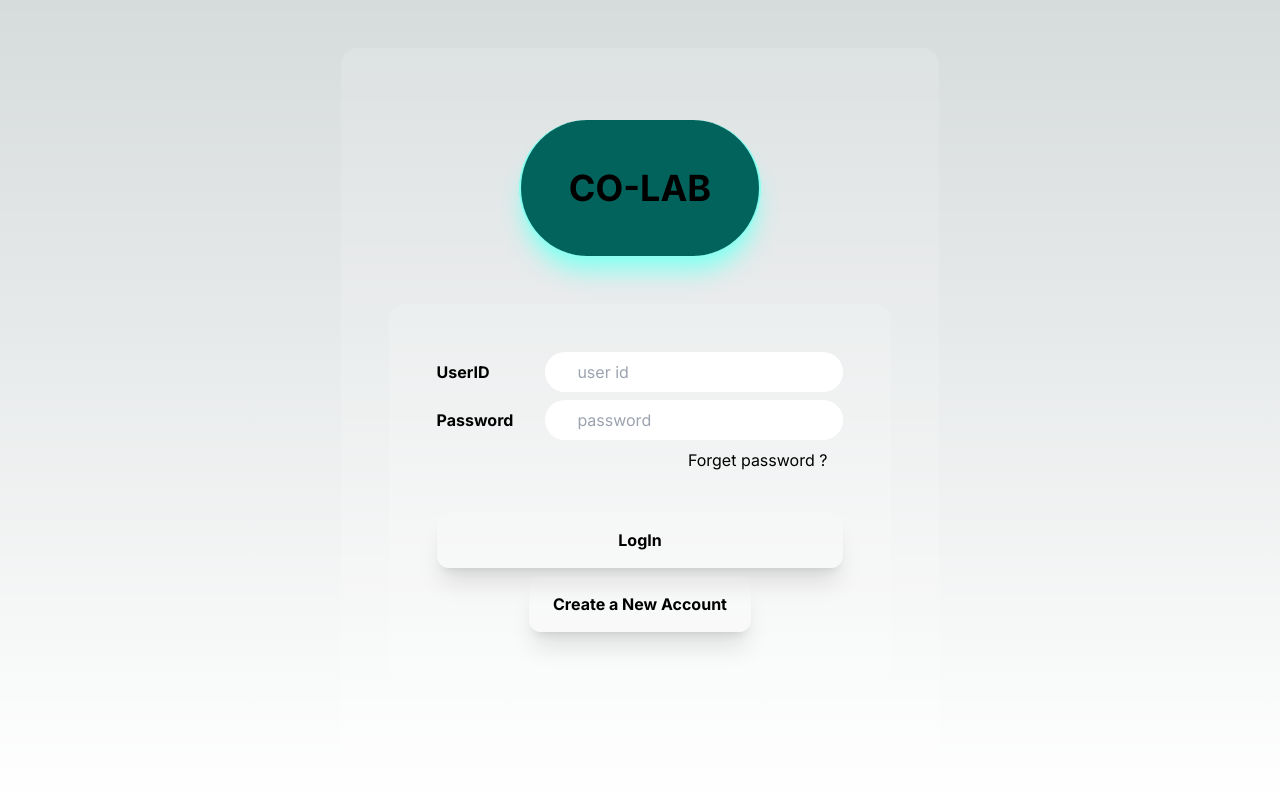
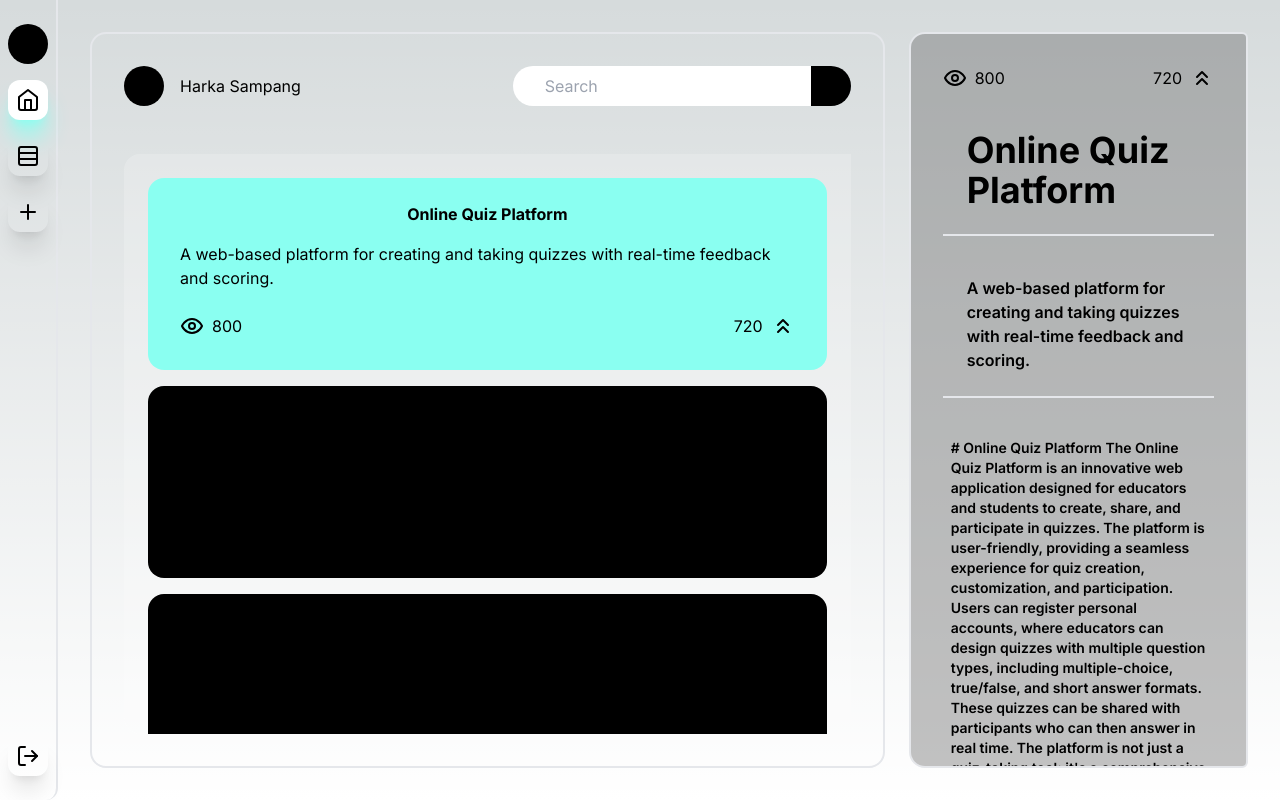
Before and after one commit to therealsunx/COLAB, a Next.js app in the folder colab/: page / in a window 1280 px wide. Built offline with nearby package versions, Linux system fonts and the light colour scheme.

Commit message:
segmentation

```diff
--- a/colab/app/components/Feed.jsx
+++ b/colab/app/components/Feed.jsx
@@ -1,6 +1,5 @@
-import { useState } from "react";
+import { useEffect, useState } from "react";
 import { ChevronsUp, EyeIcon, Search, User } from "lucide-react";
-import { projects } from "../misc/dummy";
 import { buttons, cards } from "../misc/styles";
 
 const FeedProjectCard = ({ project, onClick, className }) => {
@@ -26,7 +25,7 @@ const FeedProjectCard = ({ project, onClick, className }) => {
 
 const ProjectDetailCard = ({ project }) => {
     return (
-        <div className="flex flex-col gap-4 items-center bg-[#6666] border-2 p-8 w-1/3 rounded-2xl overflow-auto">
+        <div className="flex flex-col gap-4 items-center bg-[#6666] border-2 p-8 w-1/3 rounded-l-2xl rounded-r-md overflow-auto">
             <div className="flex w-full items-center justify-between">
                 <div className="flex gap-2">
                     <EyeIcon className={buttons.mini} />
@@ -55,7 +54,7 @@ const ProjectDetailCard = ({ project }) => {
     )
 }
 
-const Feed = () => {
+const Feed = ({ content }) => {
     const [viewed, setViewed] = useState(0);
     const [searchPrmpt, setSearchPrmpt] = useState("");
 
@@ -64,10 +63,16 @@ const Feed = () => {
         console.log("Searching for : ", searchPrmpt);
     }
 
+    const getIndex = () => {
+        if (viewed < content.length) return viewed;
+        setViewed(0);
+        return 0;
+    }
+
     return (
         <div className="flex justify-end gap-6 p-8">
 
-            <div className="flex flex-col items-center p-8 border-2 rounded-2xl">
+            <div className="flex flex-col flex-grow items-center p-8 border-2 rounded-2xl">
                 <div className="flex justify-between w-full gap-2 mb-12">
                     <div className="flex items-center gap-4">
                         <User className={buttons.icon} />
@@ -81,18 +86,18 @@ const Feed = () => {
                             placeholder="Search"
                             onChange={e => setSearchPrmpt(e.target.value)}
                             onKeyDown={startSearch}
-                            className="px-8 py-2 rounded-full text-zinc-600 outline-none"
+                            className="px-8 py-2 rounded-l-full text-zinc-600 outline-none"
                         />
-                        <Search className={buttons.icon} onClick={startSearch} />
+                        <Search className={buttons.semicon} onClick={startSearch} />
                     </div>
                 </div>
 
-                <div className="bg-[#fff3] flex flex-col gap-4 p-6 rounded-2xl overflow-y-auto">
-                    {projects.map((p, i) => <FeedProjectCard project={p} key={i} onClick={() => setViewed(i)} className={viewed === i ? cards.active : cards.projectFeed} />)}
+                <div className="bg-[#fff3] flex flex-col w-full gap-4 p-6 rounded-l-2xl overflow-y-scroll">
+                    {content.map((p, i) => <FeedProjectCard project={p} key={i} onClick={() => setViewed(i)} className={viewed === i ? cards.active : cards.projectFeed} />)}
                 </div>
             </div>
 
-            <ProjectDetailCard project={projects[viewed]} />
+            <ProjectDetailCard project={content[getIndex()]} />
         </div>
     )
 }
--- a/colab/app/components/HomePage.jsx
+++ b/colab/app/components/HomePage.jsx
@@ -1,11 +1,31 @@
+import { useState } from "react";
+
 import Feed from "./Feed";
 import SideBar from "./SideBar";
+import { myProjects, projects } from "../misc/dummy";
 
 const HomePage = ({ sessionToken, setSessionToken }) => {
+    const [pageIndex, setPageIndex] = useState(0);
+
+    const getContent = () => {
+        switch (pageIndex) {
+            case 0:
+                //feed projects
+                return projects;
+            case 1:
+                // my projects
+                return myProjects;
+            default:
+                return projects;
+        }
+    }
+
     return (
         <div className="h-screen flex justify-between">
-            <SideBar sessionToken={sessionToken} setSessionToken={setSessionToken} />
-            <Feed />
+            <SideBar sessionToken={sessionToken} setSessionToken={setSessionToken} pageIndex={pageIndex} setPageIndex={setPageIndex} />
+            {
+                <Feed content={getContent()} />
+            }
         </div>
     )
 }
--- a/colab/app/components/LogInPage.jsx
+++ b/colab/app/components/LogInPage.jsx
@@ -32,8 +32,9 @@ const LogInPage = ({ setNewUser, setSessionToken }) => {
                         />
                     </div>
                     <button className="self-end px-4 hover:text-secondary">Forget password ?</button>
-                    <button className={`px-6 py-4 bg-[#fff1] mt-8 font-bold ${buttons.bulb}`} onClick={() => setSessionToken('12341234')} >LogIn</button>
-                    <button className={`px-6 py-4 w-fit self-center bg-[#fff1] font-bold ${buttons.bulb}`} onClick={() => setNewUser(true)}>Create a New Account</button>                </div>
+                    <button className={`px-6 py-2 bg-[#fff1] mt-8 font-bold ${buttons.bulb}`} onClick={() => setSessionToken('12341234')} >LogIn</button>
+                    <hr/>
+                    <button className={`px-6 py-2 self-center bg-[#fff1] font-bold ${buttons.bulb}`} onClick={() => setNewUser(true)}>Create a New Account</button>                </div>
             </div>
         </div>
     )
--- a/colab/app/components/SideBar.jsx
+++ b/colab/app/components/SideBar.jsx
@@ -1,8 +1,9 @@
 import { AlignJustify, LogOut, Plus, Rows3, UserRound, X } from "lucide-react";
 import { useState } from "react";
 import { buttons } from "../misc/styles";
+import { navBarItems } from "../misc/constants";
 
-const SideBar = ({ sessionToken, setSessionToken }) => {
+const SideBar = ({ sessionToken, setSessionToken, pageIndex, setPageIndex }) => {
     const [expand, setExpand] = useState(false);
     return (
         <div className="flex flex-col border-r-2 p-2 rounded-b-xl">
@@ -10,19 +11,20 @@ const SideBar = ({ sessionToken, setSessionToken }) => {
                 <div className={`${expand ? "rotate-180" : "rotate-0"} duration-500 ${buttons.icon}`} onClick={() => setExpand(!expand)}>
                     {expand ? <X /> : <AlignJustify />}
                 </div>
-                {expand && <p className="font-bold text-2xl px-12">CO-LAB</p>}
+                {expand && <p className="font-bold w-max text-2xl px-12">CO-LAB</p>}
             </div>
 
             <div className="flex flex-col flex-grow justify-between">
                 <div className="flex flex-col gap-4">
-                    <button className={`flex gap-4 p-2 ${buttons.bulb}`} >
-                        <Plus />
-                        {expand && <p className="px-12 w-max">Create Project</p>}
-                    </button>
-                    <button className={`flex gap-4 p-2 ${buttons.bulb}`}>
-                        <Rows3 />
-                        {expand && <p className="px-12 w-max">My Projects</p>}
-                    </button>
+                    {navBarItems.map((n, i) =>
+                        <button
+                            onClick={() => setPageIndex(i)}
+                            className={`flex gap-4 p-2 ${buttons.bulb} ${pageIndex === i && "bg-white shadow-secondary text-black"}`}
+                        >
+                            {n.icon}
+                            {expand && <p className="px-12 w-max">n.title</p>}
+                        </button>
+                    )}
                 </div>
 
                 <button className={`flex gap-4 p-2 mb-4 ${buttons.bulb}`} onClick={() => setSessionToken('')}>
--- a/colab/app/globals.css
+++ b/colab/app/globals.css
@@ -17,14 +17,14 @@
 }
 
 *::-webkit-scrollbar {
-  width: 0.5rem;
+  width: 0.3rem;
   padding: 1rem 0;
   background: #aaaa;
   border-radius: 2rem;
 }
 
 *::-webkit-scrollbar-thumb {
-  background-color: #0ffa;
+  background-color: #aaa;
   border-radius: 2rem;
 }
 
--- /dev/null
+++ b/colab/app/misc/constants.js
@@ -0,0 +1,16 @@
+import { HomeIcon, PlusIcon, Rows3Icon } from "lucide-react";
+
+export const navBarItems = [
+    {
+        title: "Feed",
+        icon: <HomeIcon />
+    },
+    {
+        title: "My Projects",
+        icon: <Rows3Icon />
+    },
+    {
+        title: "Create Project",
+        icon: <PlusIcon />
+    },
+]
--- a/colab/app/misc/dummy.js
+++ b/colab/app/misc/dummy.js
@@ -65,3 +65,45 @@ export const projects = [
     upvotes: 780
   }
 ];
+
+export const myProjects = [
+  {
+    title: "Online Quiz Platform",
+    description: "A web-based platform for creating and taking quizzes with real-time feedback and scoring.",
+    readme: `# Online Quiz Platform
+      The Online Quiz Platform is an innovative web application designed for educators and students to create, share, and participate in quizzes. The platform is user-friendly, providing a seamless experience for quiz creation, customization, and participation. Users can register personal accounts, where educators can design quizzes with multiple question types, including multiple-choice, true/false, and short answer formats. These quizzes can be shared with participants who can then answer in real time.
+
+      The platform is not just a quiz-taking tool; it's a comprehensive educational environment. Educators can track participants' progress, analyze results, and provide instant feedback. The system's real-time scoring feature provides immediate results to participants, enhancing the learning experience. The platform is also equipped with a dashboard for users to review past performances, monitor progress, and identify areas for improvement.
+
+      This project is ideal for students aiming to learn and implement web development, database management, user interface design, and user experience optimization. It demonstrates practical use of HTML, CSS, JavaScript, a backend technology like Node.js, a web framework like Express, and a database system like MongoDB. Students will also gain experience in user authentication and authorization, ensuring data security and privacy.`,
+    skills: "Web Development; Frontend (HTML, CSS, JavaScript); Backend (Node.js, Express); Database (MongoDB)",
+    impressions: 800,
+    upvotes: 720
+  },
+  {
+    title: "Expense Tracker App",
+    description: "A mobile app for managing personal budgets and tracking expenses with data visualization.",
+    readme: `# Expense Tracker App
+      The Expense Tracker App is a mobile-first solution designed to help individuals manage their personal finances. The app allows users to record their daily expenses, categorize them into predefined categories like food, transport, and utilities, and set monthly budget limits. A key feature of the app is its data visualization component, which presents the user's spending patterns in an easily digestible format, such as pie charts and bar graphs.
+
+      The app includes functionalities like setting reminders for bill payments, generating monthly expense reports, and offering insights into spending habits. Users can also compare their spending month-over-month and identify areas where they can potentially save money. Additionally, the app supports exporting financial data, which can be used for further analysis or record-keeping.
+
+      This project serves as an excellent entry into the world of mobile application development. It offers hands-on experience with React Native, allowing for cross-platform mobile app development. Students will learn about state management using Redux, dealing with local storage, and implementing push notifications. The app's development will also involve understanding and applying concepts of responsive design and user-centric interfaces.`,
+    skills: "Mobile App Development; React Native; State Management (Redux); Local Storage",
+    impressions: 650,
+    upvotes: 600
+  },
+  {
+    title: "2D Platformer Game",
+    description: "A classic 2D platformer game with multiple levels, obstacles, and score tracking.",
+    readme: `# 2D Platformer Game
+      This 2D Platformer Game is an exciting project for students interested in game development. The game is set in a vibrant world where players control a character navigating through levels filled with obstacles, enemies, and collectibles. Each level presents new challenges and environments, requiring players to demonstrate skill and strategy to advance.
+
+      The game incorporates fundamental game development concepts such as 2D graphics, physics-based movements, collision detection, and an engaging scoring system. Players earn points by collecting items and completing levels, with bonus points awarded for completing levels quickly or finding hidden items.
+
+      Developing this game offers an extensive learning experience in using Unity and C#. Students will explore the principles of game design, character animation, level design, and sound integration. They'll also learn to fine-tune the player's experience by balancing difficulty levels and ensuring smooth gameplay. Furthermore, students can experiment with adding additional features like power-ups, leaderboards, and player customization to enhance the game's replay value.`,
+    skills: "Game Development; Unity; C# Programming; 2D Graphics; Physics Simulation",
+    impressions: 900,
+    upvotes: 820
+  }
+];
--- a/colab/app/misc/styles.jsx
+++ b/colab/app/misc/styles.jsx
@@ -1,6 +1,7 @@
 export const buttons = {
     bulb: "shadow-xl hover:bg-white hover:shadow-secondary rounded-xl hover:text-black",
     redbulb : "shadow-xl hover:bg-[#faa] hover:shadow-[#f00] rounded-xl hover:text-black",
+    semicon: "rounded-r-full bg-black hover:invert w-10 h-10 p-2",
     icon: "rounded-full bg-black hover:invert w-10 h-10 p-2",
     mini: "hover:text-tertiary hover:-translate-y-1 hover:scale-125 duration-300 cursor-pointer",
     primary: "bg-primary hover:invert rounded-2xl "
--- a/colab/app/page.js
+++ b/colab/app/page.js
@@ -6,7 +6,7 @@ import AuthPage from "./components/AuthPage";
 
 export default function Home() {
   const [boardURL, setBoardURL] = useState('');
-  const [sessionToken, setSessionToken] = useState('');
+  const [sessionToken, setSessionToken] = useState('sdfsdf3da');
 
   const getRandomBoard = async () => {
     try {
```
